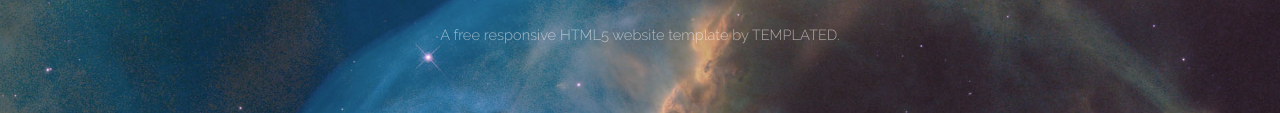
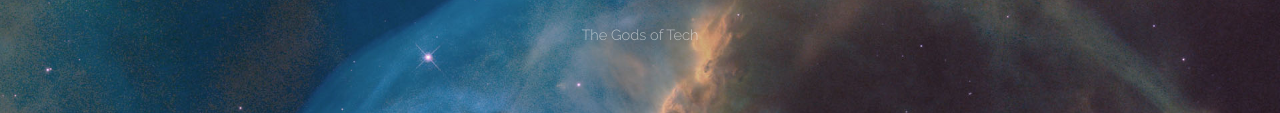
Before and after one commit to AndroidGod101/AndroidGod101.github.io, a plain HTML site: page index.html in a window 1280 px wide. Shown: the part 208-321 px from the top of the page. Drawn offline with Linux system fonts and the light colour scheme.

Commit message:
Update index.html

```diff
--- a/index.html
+++ b/index.html
@@ -29,7 +29,7 @@
 		<!-- Banner -->
 			<section id="banner">
 				<h1>Welcome to IoneGod</h1>
-				<p>A free responsive HTML5 website template by TEMPLATED.</p>
+				<p>The Gods of Tech</p>
 			</section>
 
 		<!-- One -->
```
